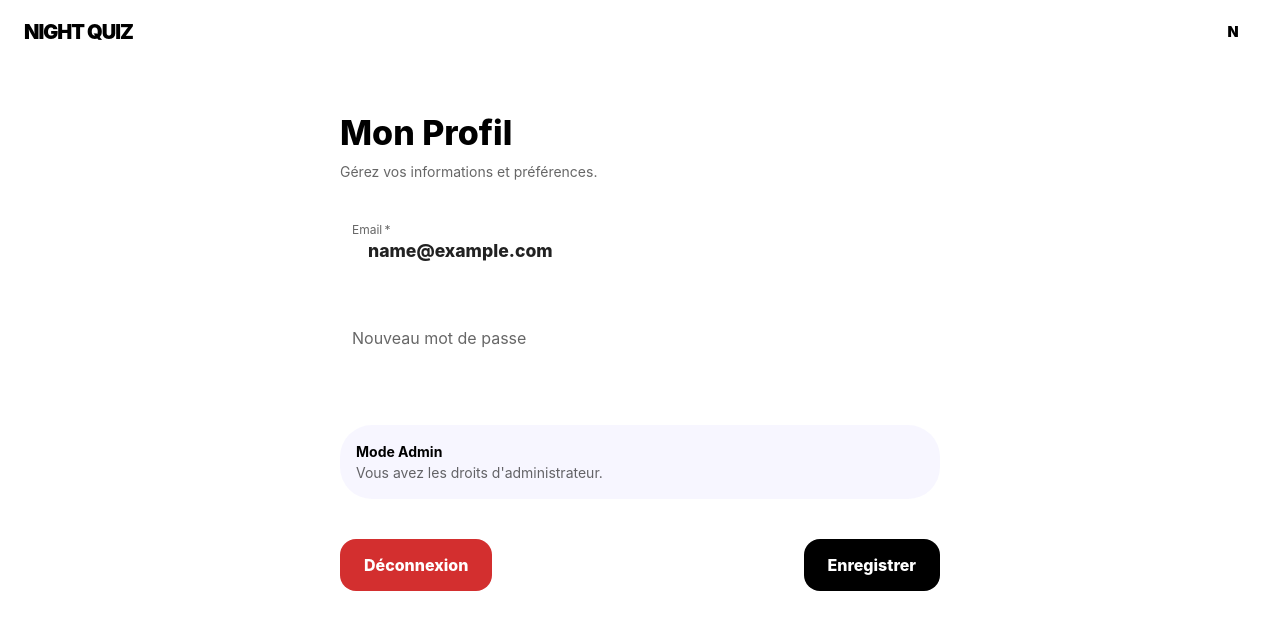
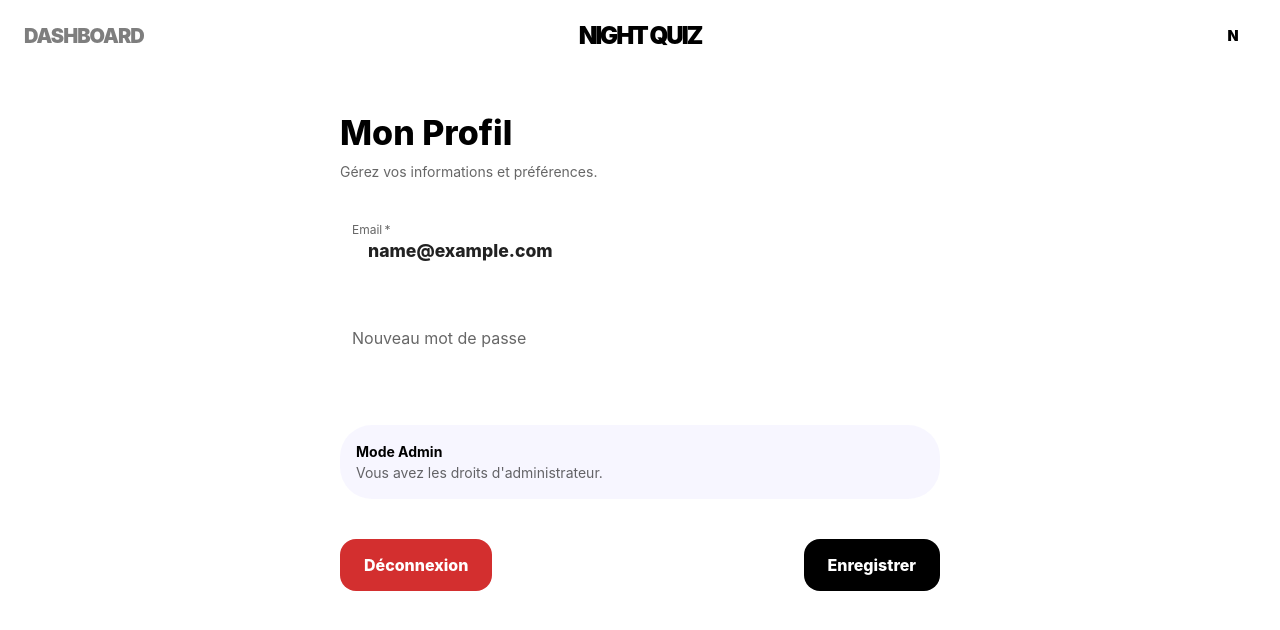
Before and after one commit to MasterNIghtQuizz/front-office, a Next.js app: page /profile in a window 1280 px wide. Shown: the top 630 px of the page. Built offline with nearby package versions, Linux system fonts and the light colour scheme; no server answers; sample sign-in values are in the browser's storage; what @mui/material-nextjs would draw is missing.

Commit message:
fix: resolve header alignment and add hydration safety

```diff
--- a/src/components/organisms/Header.tsx
+++ b/src/components/organisms/Header.tsx
@@ -11,22 +11,56 @@ export const Header: React.FC = () => {
 
   return (
     <AppBar position="fixed" sx={{ backgroundColor: 'white', color: 'black', boxShadow: 'none', borderBottom: 'var(--border-main)', zIndex: 1201 }}>
-      <Toolbar sx={{ justifyContent: 'space-between' }}>
+      <Toolbar
+        suppressHydrationWarning
+        sx={{
+          display: 'grid',
+          gridTemplateColumns: '1fr auto 1fr',
+          alignItems: 'center',
+          minHeight: { xs: 64, sm: 72 }
+        }}
+      >
+        <Box display="flex" justifyContent="flex-start">
+          <Typography
+            variant="h6"
+            onClick={() => router.push('/')}
+            sx={{
+              fontWeight: 1000,
+              color: 'black',
+              letterSpacing: -1,
+              textTransform: 'uppercase',
+              cursor: 'pointer',
+              display: { xs: 'none', sm: 'block' },
+              fontSize: '0.9rem',
+              opacity: 0.5
+            }}
+          >
+            Dashboard
+          </Typography>
+        </Box>
+
         <Box
           display="flex"
           alignItems="center"
-          gap={1.5}
+          justifyContent="center"
           onClick={() => router.push('/')}
           sx={{ cursor: 'pointer' }}
         >
           <Typography
-            variant="h6"
-            sx={{ fontWeight: 1000, color: 'black', letterSpacing: -1, textTransform: 'uppercase' }}
+            variant="h5"
+            sx={{
+              fontWeight: 1000,
+              color: 'black',
+              letterSpacing: -2,
+              textTransform: 'uppercase',
+              fontSize: { xs: '1.2rem', sm: '1.5rem' }
+            }}
           >
             NIGHT QUIZ
           </Typography>
         </Box>
-        <Box display="flex" alignItems="center" gap={2}>
+
+        <Box display="flex" justifyContent="flex-end" alignItems="center" gap={2}>
           <IconButton onClick={() => router.push('/profile')} size="small">
             <Avatar
               sx={{
```
Also changed, not shown: src/app/game/[code]/page.tsx (+18 -15 lines).
